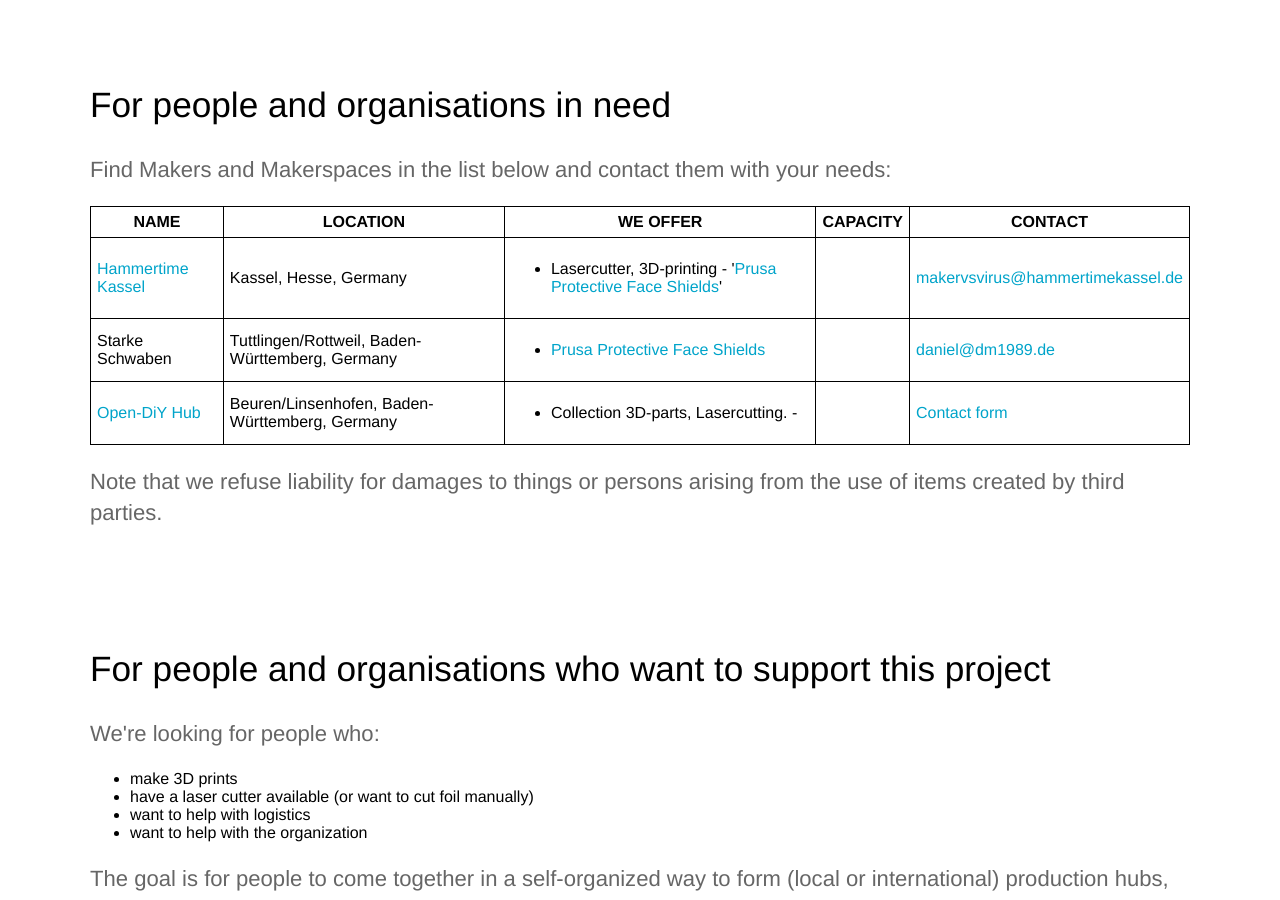
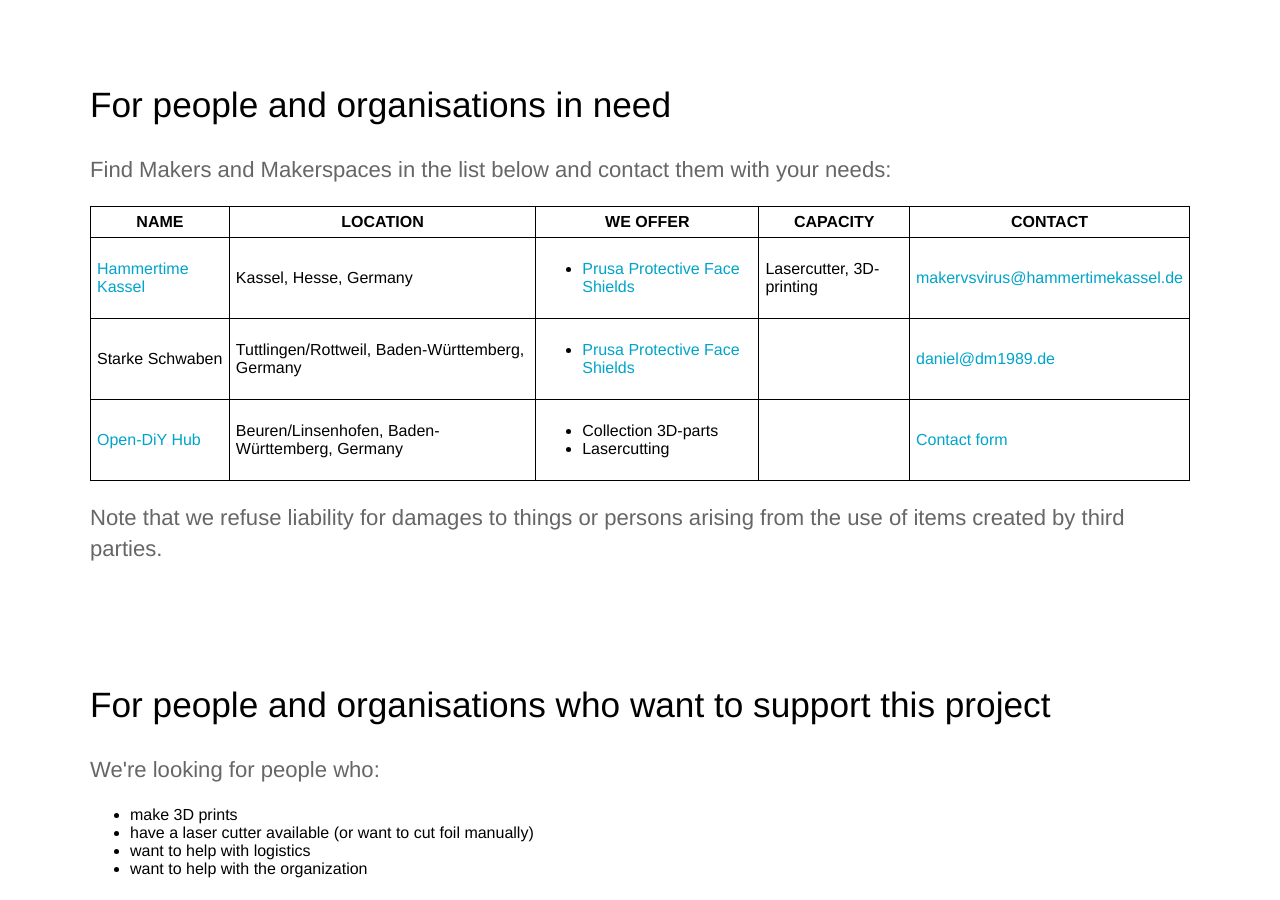
Before and after one commit to CloudCannon/hydra-jekyll-template, a Jekyll site: the page built from en/index.html, in a window 1280 px wide and 900 px high, scrolled down 932 px. Built offline with Jekyll 4.4.1, drawn with Linux system fonts in a browser that asks for light colours.

Commit message:
FIX hub entry

```diff
--- a/_data/hubs.yml
+++ b/_data/hubs.yml
@@ -7,8 +7,8 @@
     state: Hesse
     city: Kassel
     contact: '<a href="mailto:makervsvirus@hammertimekassel.de">makervsvirus@hammertimekassel.de</a>'
-    capacity:
-    we_offer: Lasercutter, 3D-printing
+    capacity: Lasercutter, 3D-printing
+    we_offer:
       - '<a href="https://www.prusaprinters.org/prints/25857-protective-face-shield-rc2" target="_blank">Prusa Protective Face Shields</a>'
   - name: Starke Schwaben
     # Link is optional
@@ -30,8 +30,9 @@
     city: Beuren/Linsenhofen
     contact: '<a href="https://open-diy-projects.com/doityourself-gesichtschutz-faceshield/" target="_blank">Contact form</a>'
     capacity:
-    we_offer: Collection 3D-parts, Lasercutting.
-      -
+    we_offer:
+      - Collection 3D-parts
+      - Lasercutting
 # Copy the block above and repeat =)
 de:
   - name: Hammertime Kassel
@@ -42,8 +43,8 @@
     state: Hessen
     city: Kassel
     contact: '<a href="mailto:makervsvirus@hammertimekassel.de">makervsvirus@hammertimekassel.de</a>'
-    capacity:
-    we_offer: Lasercutter, 3D-Druck
+    capacity: Lasercutter, 3D-Druck
+    we_offer:
       - '<a href="https://www.prusaprinters.org/prints/25857-protective-face-shield-rc2" target="_blank">Prusa Protective Face Shields</a>'
   - name: Starke Schwaben
     # Link is optional
@@ -65,6 +66,8 @@
     city: Beuren/Linsenhofen
     contact: '<a href="https://open-diy-projects.com/doityourself-gesichtschutz-faceshield/" target="_blank">Zum Kontaktformular</a>'
     capacity:
-    we_offer: Sammlung 3D-Druckteile, Lasern, Verpacken und Verteilen an Kreisverbände von Hilfsorganisationen.
-      -
+    we_offer:
+      - Sammlung 3D-Druckteile
+      - Lasern
+      - Verpacken und Verteilen an Kreisverbände von Hilfsorganisationen.
   # Copy the block above and repeat =)
```
